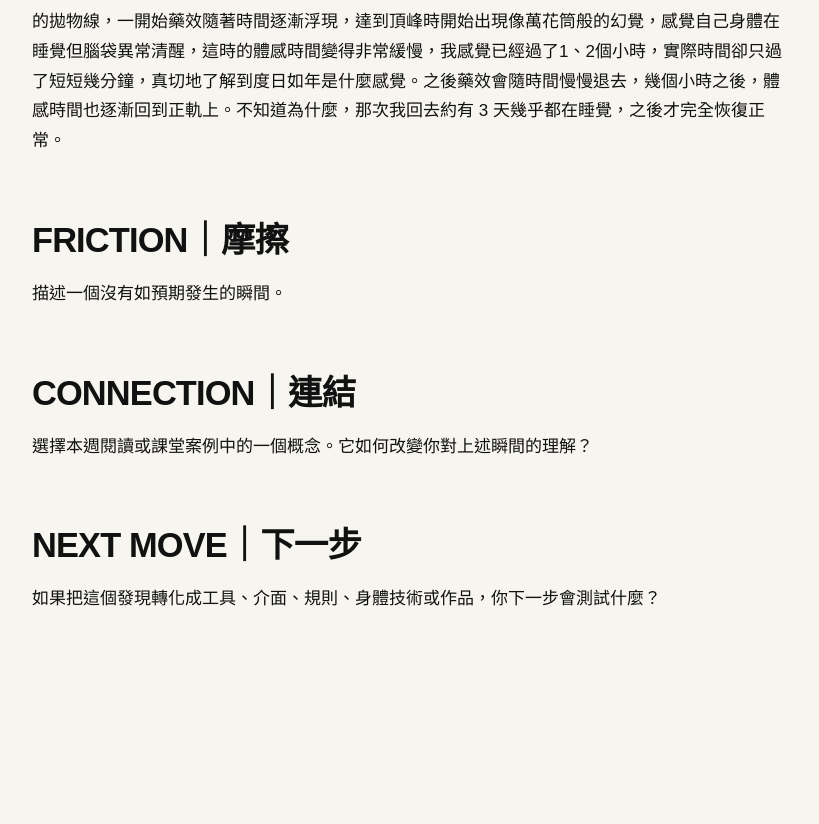
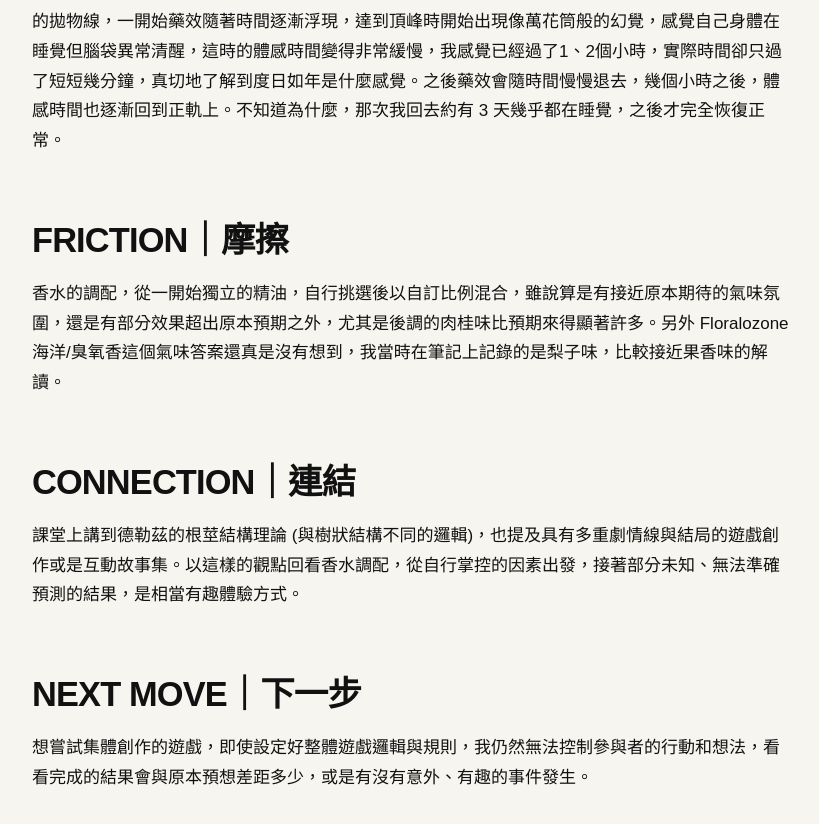
Before and after one commit to ivyjih/fieldworkarchive, a Jekyll site: the page built from weeks/week-10.md, in a window 1280 px wide and 900 px high, scrolled down 1505 px. Shown: the top 824 px of the window, without its empty margins (48-867 px from the left). Built offline with Jekyll 4.4.1, drawn with Linux system fonts in a browser that asks for light colours; before the commit the page ends 2226 px from its top, so only the background shows below that.

Commit message:
Update week-10.md

```diff
--- a/weeks/week-10.md
+++ b/weeks/week-10.md
@@ -47,13 +47,12 @@ Sandalwood 檀香 *10(滴) ==> 後調 │ 奶油感、柔和木質香
 
 ## FRICTION｜摩擦
 
-描述一個沒有如預期發生的瞬間。
-
+香水的調配，從一開始獨立的精油，自行挑選後以自訂比例混合，雖說算是有接近原本期待的氣味氛圍，還是有部分效果超出原本預期之外，尤其是後調的肉桂味比預期來得顯著許多。另外 Floralozone 海洋/臭氧香這個氣味答案還真是沒有想到，我當時在筆記上記錄的是梨子味，比較接近果香味的解讀。
 
 ## CONNECTION｜連結
 
-選擇本週閱讀或課堂案例中的一個概念。它如何改變你對上述瞬間的理解？
+課堂上講到德勒茲的根莖結構理論 (與樹狀結構不同的邏輯)，也提及具有多重劇情線與結局的遊戲創作或是互動故事集。以這樣的觀點回看香水調配，從自行掌控的因素出發，接著部分未知、無法準確預測的結果，是相當有趣體驗方式。
 
 ## NEXT MOVE｜下一步
 
-如果把這個發現轉化成工具、介面、規則、身體技術或作品，你下一步會測試什麼？
+想嘗試集體創作的遊戲，即使設定好整體遊戲邏輯與規則，我仍然無法控制參與者的行動和想法，看看完成的結果會與原本預想差距多少，或是有沒有意外、有趣的事件發生。
```
